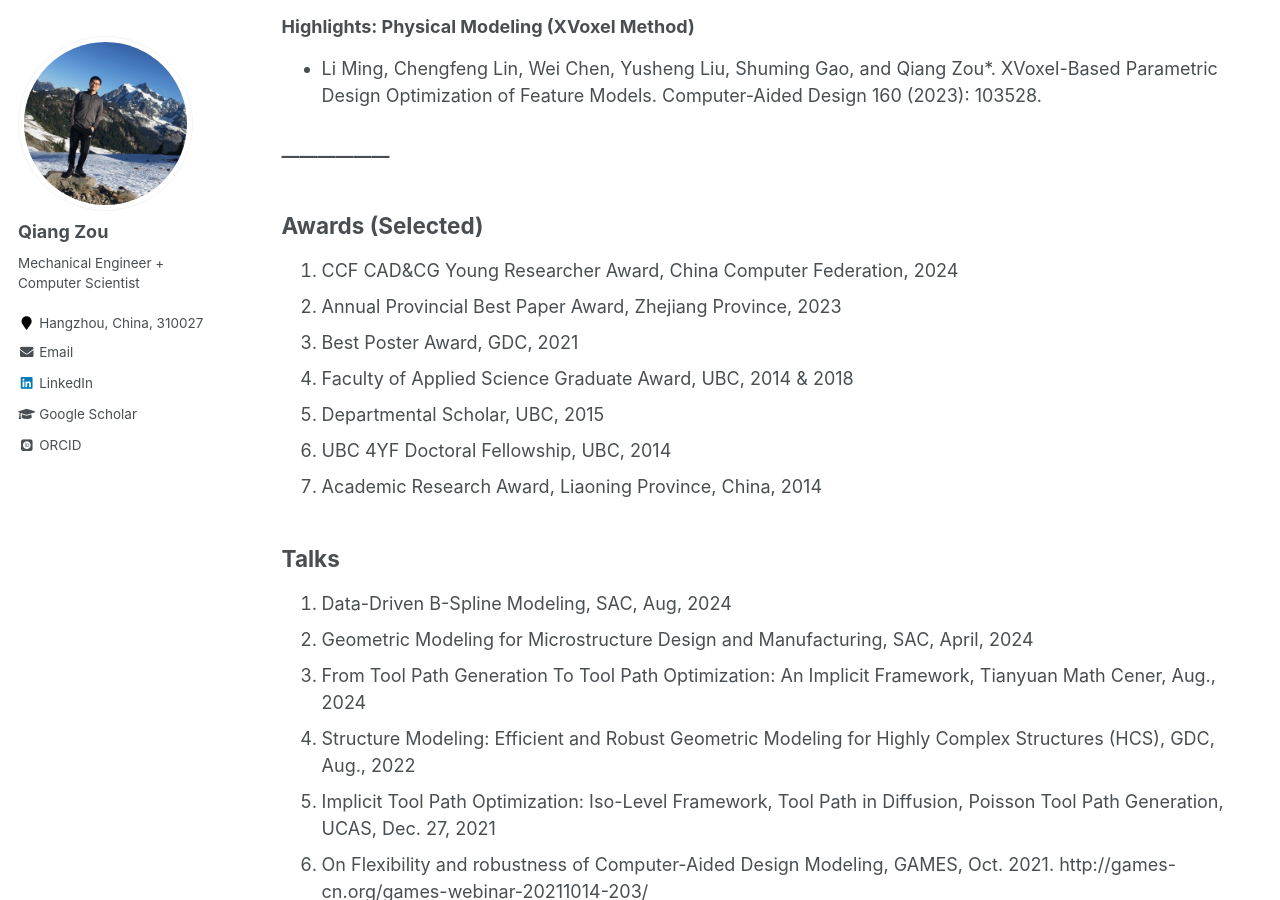
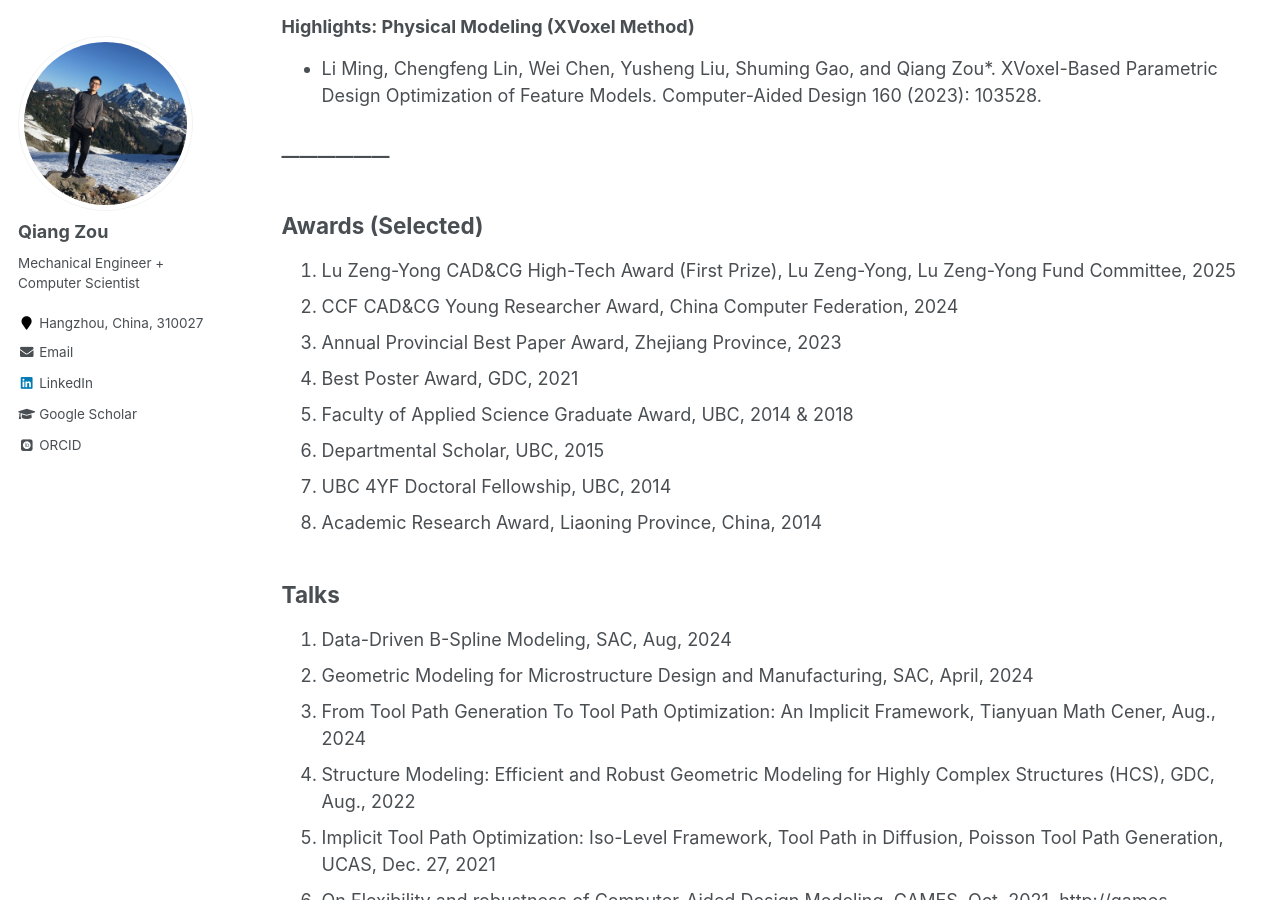
Before and after one commit to Qiang-Zou/Qiang-Zou.github.io, a Jekyll site: the page built from _pages/research.md, in a window 1280 px wide and 900 px high, scrolled down 1964 px. Built offline with Jekyll 4.4.1, drawn with Linux system fonts in a browser that asks for light colours; some web fonts are replaced; formulas are drawn with MathJax 3.

Commit message:
Update research.md

```diff
--- a/_pages/research.md
+++ b/_pages/research.md
@@ -93,8 +93,8 @@
 <!-- 1. Jibin Zhao*, Bo Zhong, Qiang Zou, Honjun Liu, Tool orientation planning for five-axis CNC machining of open free-form surfaces. Journal of Systems Science and Complexity 26 (5) (2013) 667–675. -->
 
 
-
 ## Awards (Selected)
+1. Lu Zeng-Yong CAD&CG High-Tech Award (First Prize), Lu Zeng-Yong, Lu Zeng-Yong Fund Committee, 2025
 1. CCF CAD&CG Young Researcher Award, China Computer Federation, 2024
 1. Annual Provincial Best Paper Award, Zhejiang Province, 2023
 1. Best Poster Award, GDC, 2021
```
